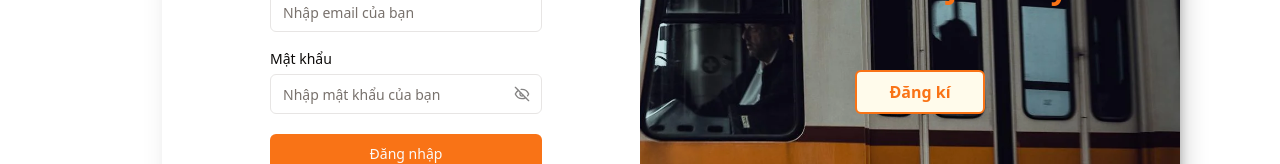
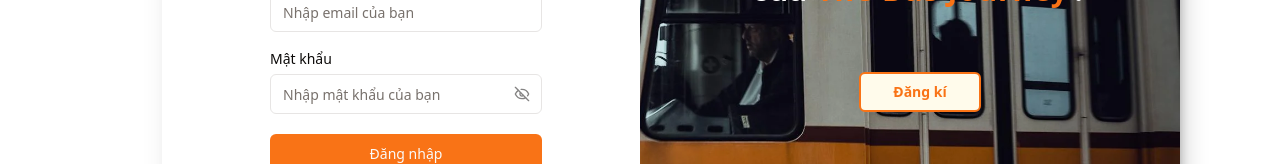
Before and after one commit to truongduytven/SWD392-FrontEnd, a React (Vite) app: page /login in a window 1280 px wide. Shown: the part 376-540 px from the top of the page. Built offline with nearby package versions, Linux system fonts and the light colour scheme.

Commit message:
fix: button login/register and form

```diff
--- a/src/components/global/organisms/Header.tsx
+++ b/src/components/global/organisms/Header.tsx
@@ -59,7 +59,7 @@ function Header() {
           </div>
           <div className='flex-1 text-right'>
             <Link to='/login'>
-              <button className='text-black font-medium hover:before:bg-redborder-red-500 relative h-fit py-2 w-fit overflow-hidden bg-white px-3 transition-all before:absolute before:bottom-0 before:left-0 before:top-0 before:z-0 before:h-full before:w-0 before:bg-orange-500 before:transition-all before:duration-500 hover:text-white hover:before:left-0 hover:before:w-full'>
+              <button className='text-black rounded-md font-medium hover:before:bg-redborder-red-500 relative h-fit py-2 w-fit overflow-hidden bg-white px-3 transition-all before:absolute before:bottom-0 before:left-0 before:top-0 before:z-0 before:h-full before:w-0 before:bg-orange-500 before:transition-all before:duration-500 hover:text-white hover:before:left-0 hover:before:w-full'>
                 <p className='relative z-10'> Đăng ký/Đăng nhập</p>
               </button>
             </Link>
--- a/src/components/global/templates/SignIn_SignUp.tsx
+++ b/src/components/global/templates/SignIn_SignUp.tsx
@@ -37,7 +37,7 @@ function SignInSignUp() {
               <Link to='/login' className='flex justify-center items-center flex-col gap-16'>
               {showSigninText && (
                 <p className=' slide-up-text tracking-wide text-primary text-3xl text-center font-bold'>
-                  Bạn đã có tài khoản của <span className='text-white bg-primary mr-1'>The Bus Journey</span>?
+                  Bạn đã có tài khoản của <span className=' font-bold mr-1'>The Bus Journey</span>?
                 </p>
               )}
                 <Button
@@ -61,7 +61,7 @@ function SignInSignUp() {
                 </p>
               )}
               <Link to='/register'>
-                <button
+                <Button
                   className='slide-up-text px-8 mt-16 py-2 rounded-md hover:bg-primary hover:text-white font-bold transition bg-amber-50 text-primary border-2 hover:border-transparent border-primary'
                   id='signUp'
                   onClick={() => {
@@ -72,7 +72,7 @@ function SignInSignUp() {
                   }}
                 >
                   Đăng kí
-                </button>
+                </Button>
               </Link>
 
             </div>
```
